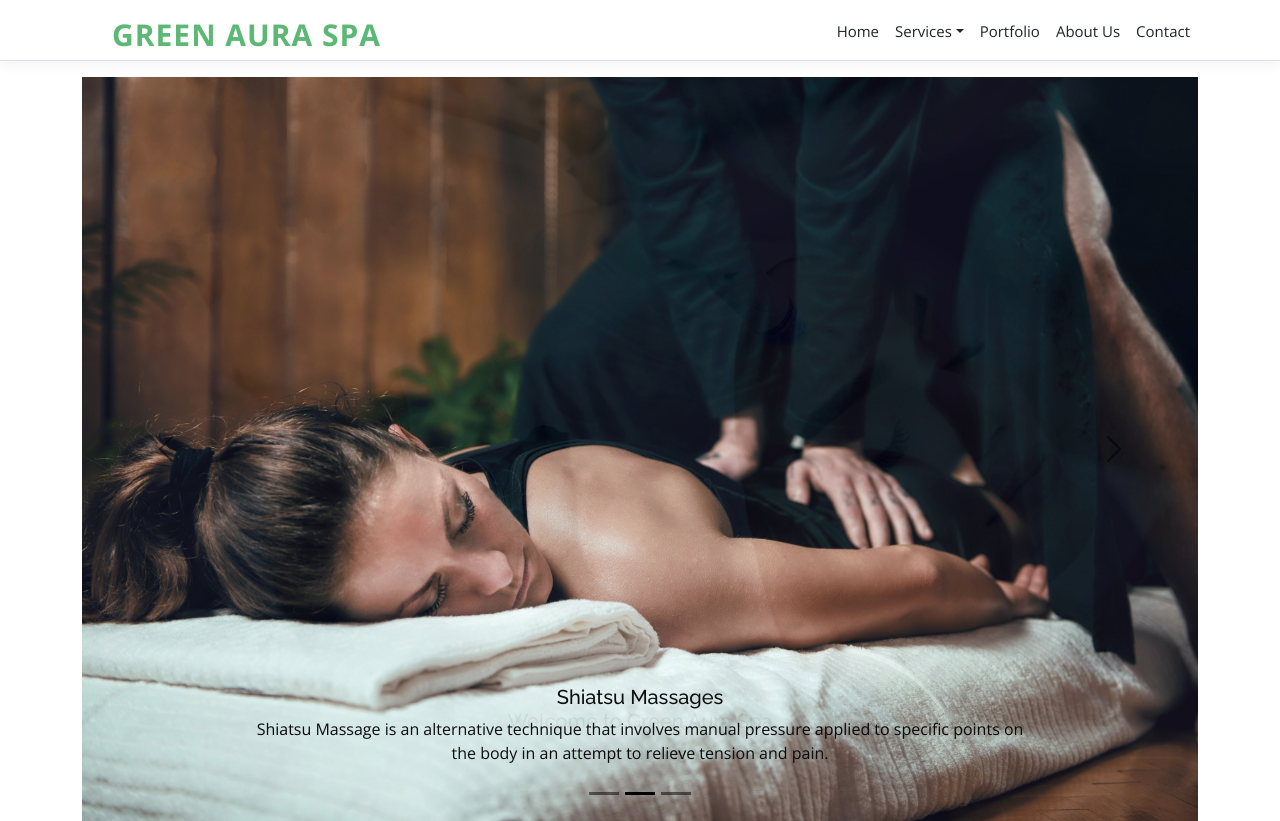
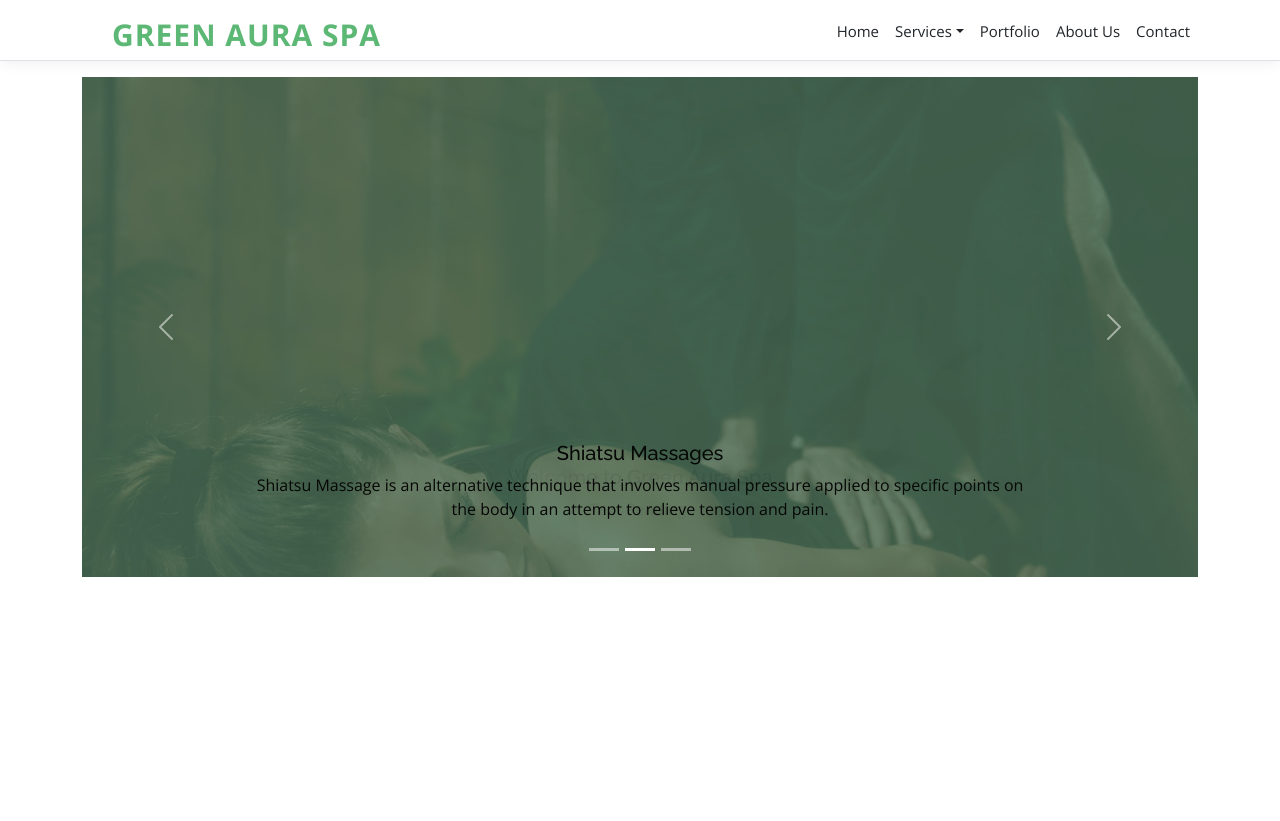
Before and after one commit to JeffSmith1977/GreenAuroraSpa, a React (Create React App) app in the folder ClientApp/: page / in a window 1280 px wide. After the commit the page ends 800 px from the top, so only its background shows below. Built offline with nearby package versions, Linux system fonts and the light colour scheme.

Commit message:
ajsute carrucel

```diff
--- a/ClientApp/src/custom.css
+++ b/ClientApp/src/custom.css
@@ -1538,3 +1538,33 @@ section {
 .container-fluid {
     padding-top: 10px !important;
 }
+
+.carousel-item {
+    height: 500px;
+}
+
+.carousel-item::before {
+    content: "";
+    background-color: rgba(76, 112, 86, 0.8);
+    background-size: cover;
+    background-position: center;
+    background-repeat: no-repeat;
+    position: absolute;
+    top: 0;
+    right: 0;
+    left: 0;
+    bottom: 0;
+}
+
+.carousel-dark .carousel-control-next-icon,
+.carousel-dark .carousel-control-prev-icon {
+    filter: invert(0) grayscale(0);
+}
+
+.carousel-dark .carousel-indicators [data-bs-target] {
+    background-color: #fff;
+}
+
+.carousel-dark .carousel-indicators [data-bs-target] {
+    background-color: #fff;
+}
```
